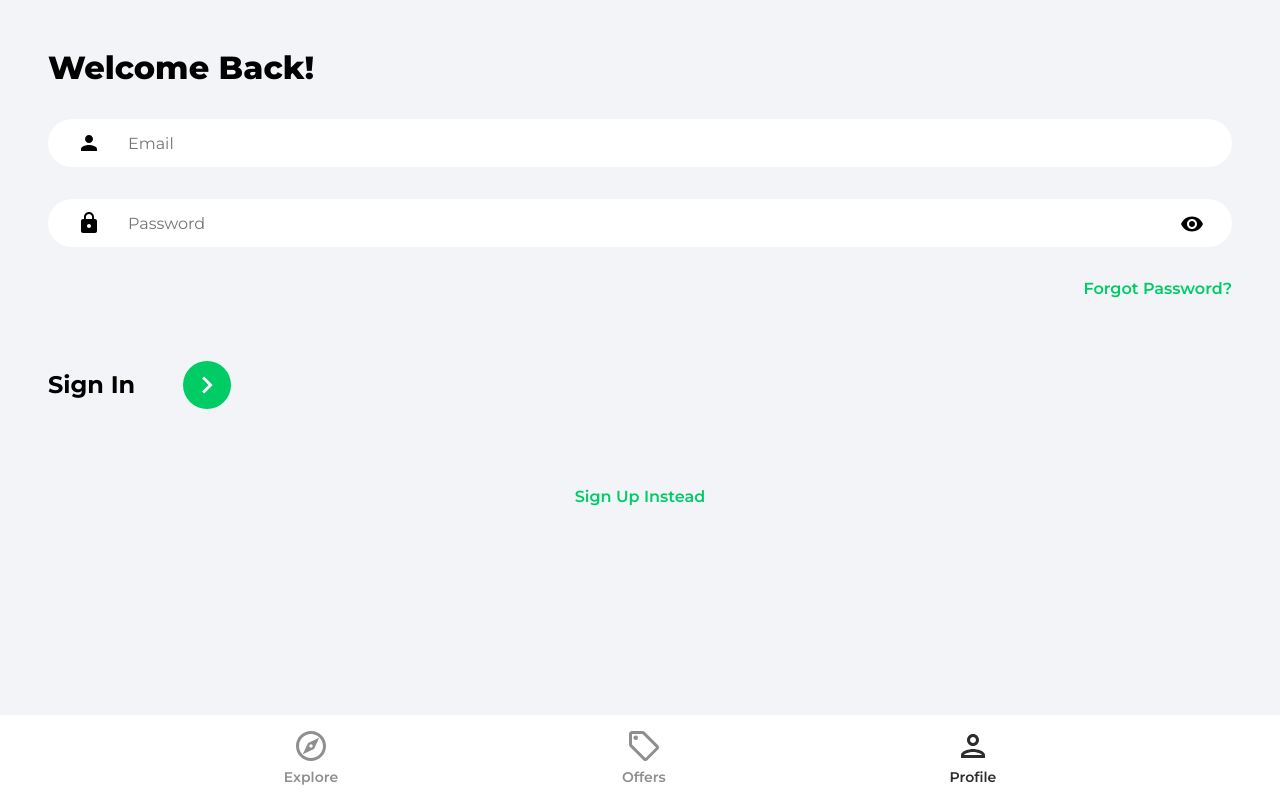
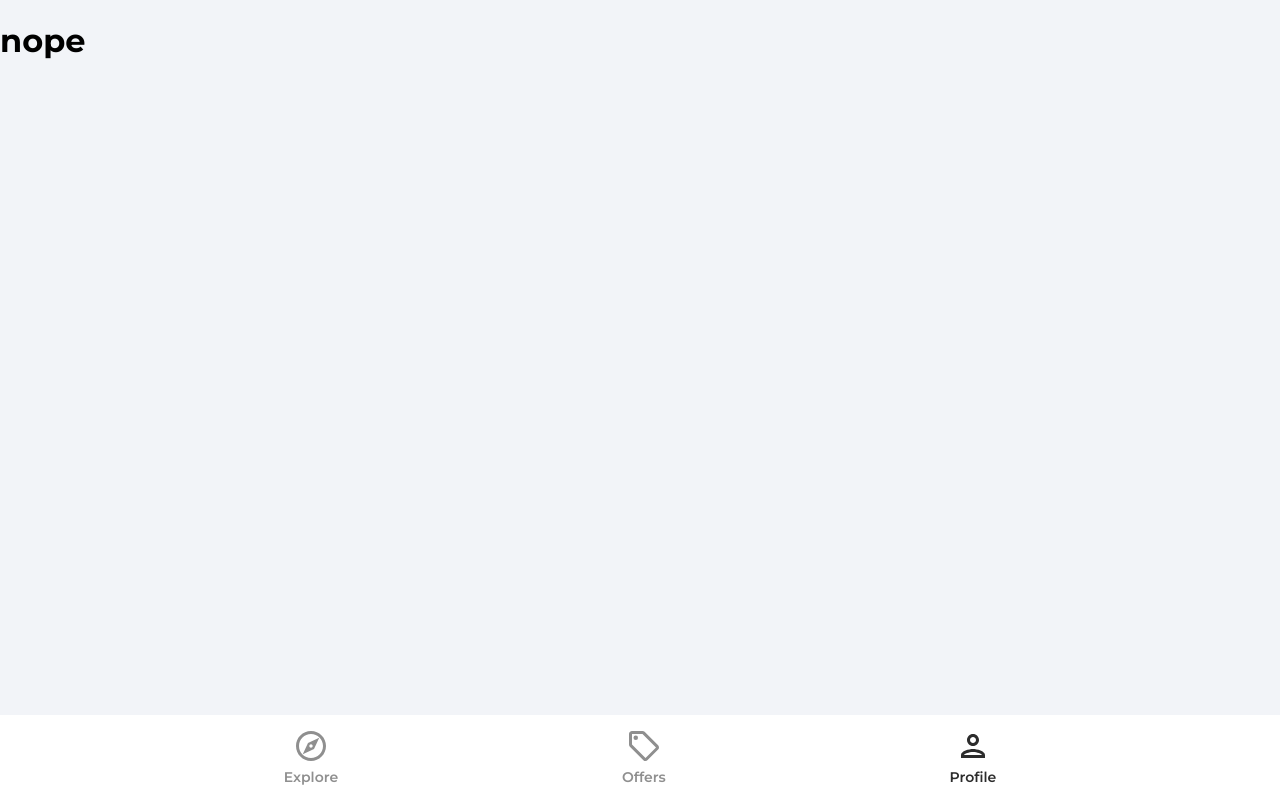
Before and after one commit to MichaelVenturi/House-marketplace, a React (Vite) app: page /profile in a window 1280 px wide. Built offline with nearby package versions, Linux system fonts and the light colour scheme.

Commit message:
sign in + toastify error popups

```diff
--- a/package.json
+++ b/package.json
@@ -13,7 +13,8 @@
     "firebase": "^11.4.0",
     "react": "^19.0.0",
     "react-dom": "^19.0.0",
-    "react-router-dom": "^7.4.0"
+    "react-router-dom": "^7.4.0",
+    "react-toastify": "^11.0.5"
   },
   "devDependencies": {
     "@eslint/js": "^9.21.0",
--- a/src/App.tsx
+++ b/src/App.tsx
@@ -1,4 +1,5 @@
 import { BrowserRouter as Router, Routes, Route } from "react-router-dom";
+import { ToastContainer } from "react-toastify";
 import Navbar from "./components/layouts/Navbar";
 import Explore from "./pages/Explore";
 import Profile from "./pages/Profile";
@@ -14,13 +15,14 @@ const App = () => {
         <Routes>
           <Route path="/" element={<Explore />} />
           <Route path="/offers" element={<Offers />} />
-          <Route path="/profile" element={<SignIn />} />
+          <Route path="/profile" element={<Profile />} />
           <Route path="/sign-in" element={<SignIn />} />
           <Route path="/sign-up" element={<SignUp />} />
           <Route path="/forgot-password" element={<ForgotPassword />} />
         </Routes>
         <Navbar />
       </Router>
+      <ToastContainer />
     </>
   );
 };
--- a/src/pages/Profile.tsx
+++ b/src/pages/Profile.tsx
@@ -1,4 +1,12 @@
+import { useState, useEffect } from "react";
+import { auth } from "../firebase.config";
+import { User } from "firebase/auth";
+
 const Profile = () => {
-  return <div>Profile</div>;
+  const [user, setUser] = useState<User | null>(null);
+  useEffect(() => {
+    setUser(auth.currentUser);
+  }, []);
+  return user ? <h1>{user.displayName}</h1> : <h1>nope</h1>;
 };
 export default Profile;
--- a/src/pages/SignIn.tsx
+++ b/src/pages/SignIn.tsx
@@ -1,7 +1,10 @@
 import { useState } from "react";
+import { toast } from "react-toastify";
 import { useNavigate, Link } from "react-router-dom";
 import ArrowRightIcon from "../assets/svg/keyboardArrowRightIcon.svg?react";
 import visibilityIcon from "../assets/svg/visibilityIcon.svg";
+import { signInWithEmailAndPassword } from "firebase/auth";
+import { auth } from "../firebase.config";
 
 interface ISignInFormData {
   email: string;
@@ -20,6 +23,22 @@ const SignIn = () => {
       [e.target.id]: e.target.value,
     }));
   };
+
+  const onSubmit = async (e: React.FormEvent<HTMLFormElement>) => {
+    e.preventDefault();
+
+    try {
+      const userCredential = await signInWithEmailAndPassword(auth, email, password);
+
+      if (userCredential.user) {
+        navigate("/");
+      }
+    } catch (err: unknown) {
+      console.log(err);
+      toast.error("Bad user credentials");
+    }
+  };
+
   return (
     <>
       <div className="pageContainer">
@@ -27,7 +46,7 @@ const SignIn = () => {
           <p className="pageHeader">Welcome Back!</p>
         </header>
 
-        <form action="">
+        <form onSubmit={onSubmit}>
           <input type="email" className="emailInput" placeholder="Email" id="email" value={email} onChange={onChange} />
 
           <div className="passwordInputDiv">
--- a/src/pages/SignUp.tsx
+++ b/src/pages/SignUp.tsx
@@ -1,5 +1,6 @@
 import { useState } from "react";
 import { useNavigate, Link } from "react-router-dom";
+import { toast } from "react-toastify";
 import { createUserWithEmailAndPassword, updateProfile } from "firebase/auth";
 import { setDoc, doc, serverTimestamp } from "firebase/firestore";
 import { auth, db } from "../firebase.config";
@@ -45,6 +46,7 @@ const SignUp = () => {
       navigate("/");
     } catch (err) {
       console.log(err);
+      toast.error("Something went wrong with registration");
     }
   };
 
```
Also changed, not shown: 1 other file (tests, documents, lock files or other folders).
